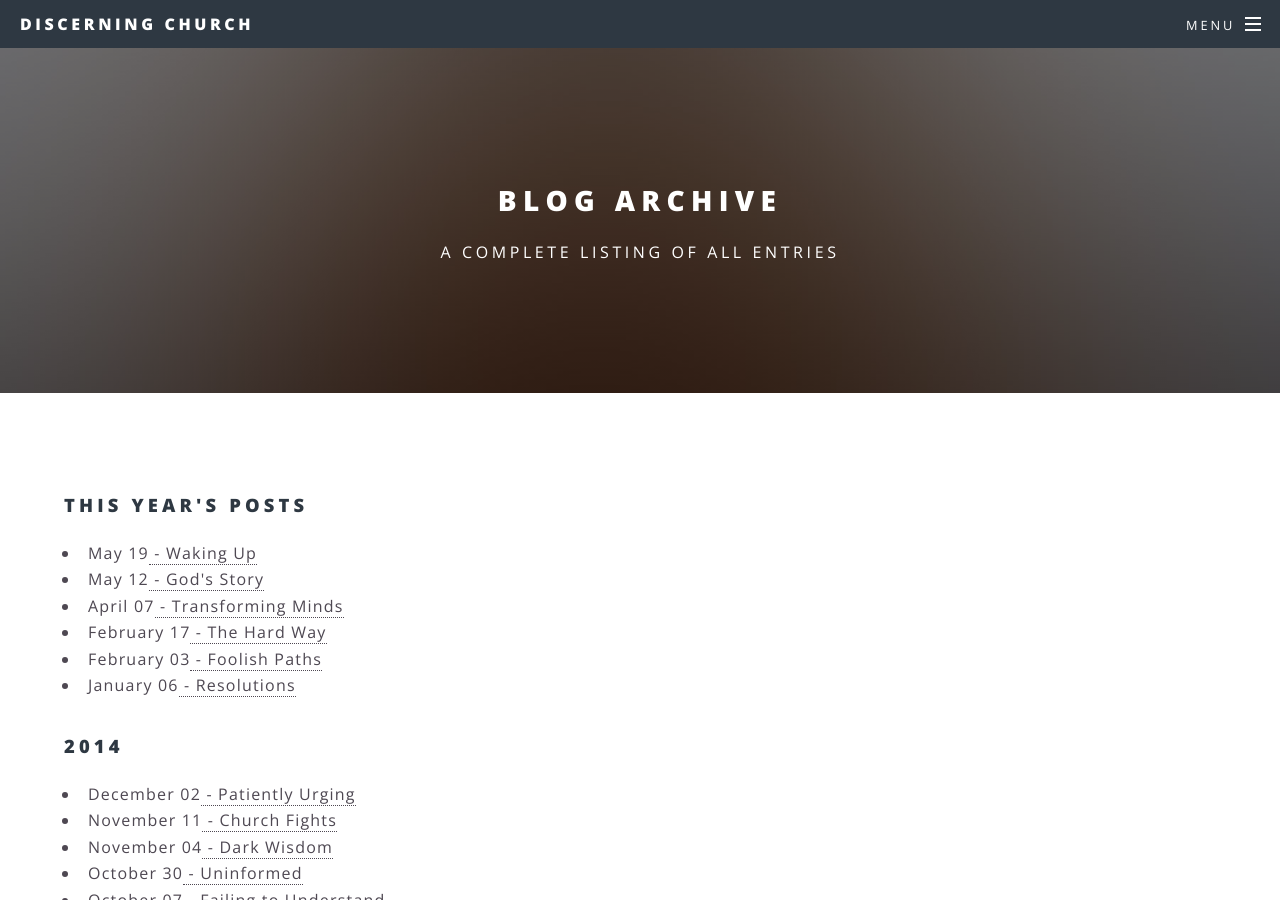
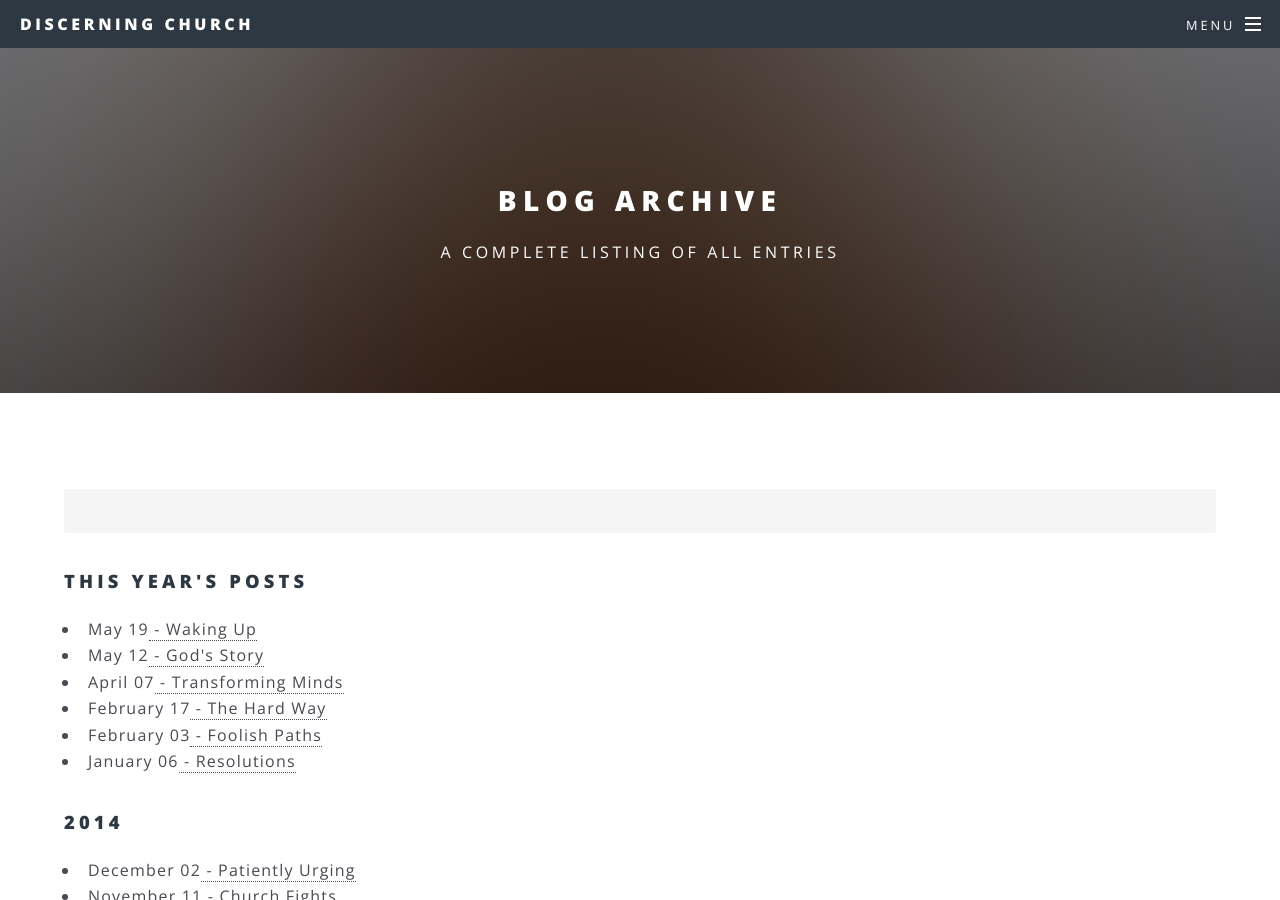
Before and after one commit to wadeallen/discerning_church_2015, a Jekyll site: the page built from archive.html, in a window 1280 px wide and 900 px high. Built offline with Jekyll 4.4.1, drawn with Linux system fonts in a browser that asks for light colours.

```diff
--- a/_includes/head.html
+++ b/_includes/head.html
@@ -29,4 +29,7 @@
     <!--[if lte IE 8]><script src="/css/ie/html5shiv.js"></script><![endif]-->
     <!--[if lte IE 9]><link rel="stylesheet" href="/css/ie/v9.css" /><![endif]-->
     <!--[if lte IE 8]><link rel="stylesheet" href="/css/ie/v8.css" /><![endif]-->
+
+    <!-- my custom google search -->
+    {% include my_google_search.html %}
 </head>
--- a/archive.html
+++ b/archive.html
@@ -4,6 +4,13 @@ title: Blog Archive
 description: A complete listing of all entries
 permalink: /archive/
 ---
+
+<section>
+  <!-- my custom google search -->
+<form onsubmit="my_search_google()" >
+  <input type="text" id="my-google-search">
+</form>
+</section>
 
 <section id="archive">
   <h3>This year's posts</h3>
```
Also changed, not shown: _includes/my_google_search.html (added, +8 -0 lines).
